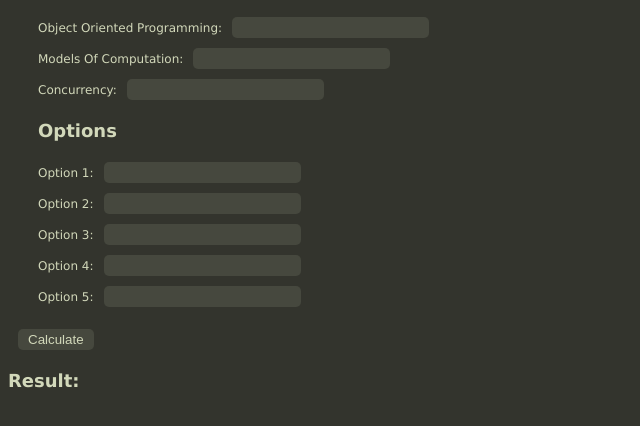
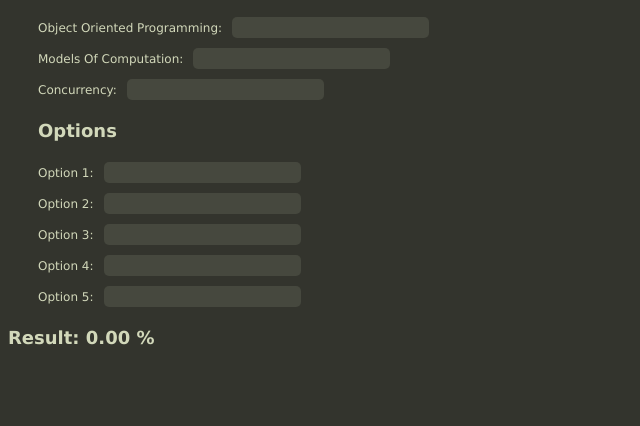
Before and after one commit to CRogers/crogers.github.com, a plain HTML site: page results-calc.html in a window 1280 px wide. Shown: the part 70-496 px from the top of the page, without its empty margins (0-640 px from the left). Drawn offline with nearby package versions, Linux system fonts and the light colour scheme.

Commit message:
Improved js

```diff
--- a/results-calc.html
+++ b/results-calc.html
@@ -34,11 +34,13 @@
 					return isNaN(res) ? 0 : res;
 				}
 
-				$("input").change(function() {
+				var calc = function() {
 					var total = 10 * (parse('oop') + parse('moc') + parse('concurrency')) + 15 * (parse('opt1') + parse('opt2') + parse('opt3') + parse('opt4') + parse('opt5'));
 					var percent = (total / 105).toFixed(2);
 					$('#res').text(percent + ' %');
-				})
+				}
+
+				setInterval(calc, 100);
 			})
 		</script>
 	</head>
@@ -57,7 +59,6 @@
 			<li><label for="opt4">Option 4:</label><input id="opt4"></input></li>
 			<li><label for="opt5">Option 5:</label><input id="opt5"></input></li>
 		</ul>
-		<button>Calculate</button><br>
 		<h2>Result: <span id="res"></span></h2>
 	</body>
 </html>
```
